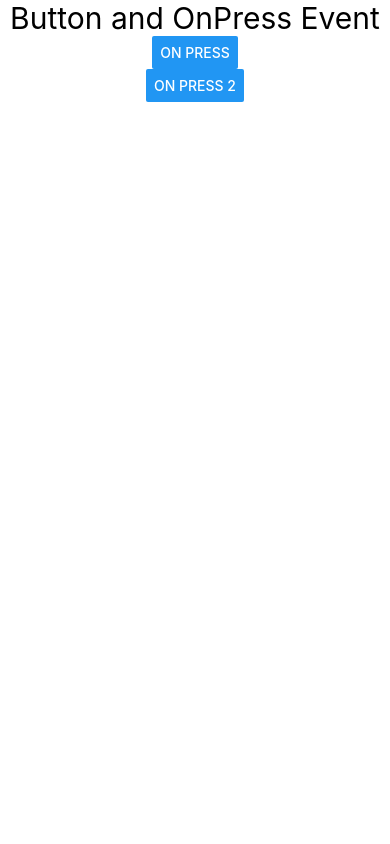
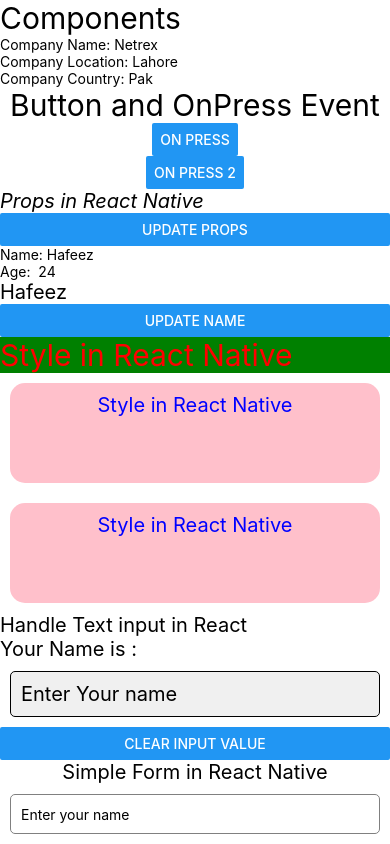
Before and after one commit to Hafeez3344/React-Native, a React Native app: screen / in a window 390 px wide. Built offline with nearby package versions, Linux system fonts and the light colour scheme.

Commit message:
first commit

```diff
--- a/App.tsx
+++ b/App.tsx
@@ -1,19 +1,31 @@
 import React from 'react';
-import {View, Text, Button } from 'react-native';
+import { View, Text, Button, ScrollView } from 'react-native';
 import CompanyData from './components/CompanyData';
 import ButtonAndOnPress from './components/ButtonAndOnPress';
+import Welcome from './components/Props';
+import State from './components/State';
+import Style from './components/Style';
+import TextChange from './components/TextInput';
+import Form from './components/Form';
+import FlatList from './components/FlatList';
 
 function App() {
 
-  let name = "Hafeez"
-  let age = 25;
+
 
   return (
-    <View>
-      {/* <CompanyData/> */}
-      <ButtonAndOnPress/>
-
-    </View>
+    <ScrollView>
+      <View>
+        <CompanyData />
+        <ButtonAndOnPress />
+        <Welcome />
+        <State />
+        <Style />
+        <TextChange />
+        <Form />
+        <FlatList/>
+      </View>
+    </ScrollView>
   );
 }
 
--- /dev/null
+++ b/components/FlatList.jsx
@@ -0,0 +1,24 @@
+import { View, Text } from 'react-native'
+import React from 'react'
+
+const FlatList = () => {
+    let data = [
+        { id: '1', name: 'Item 1' },
+        { id: '2', name: 'Item 2' },
+        { id: '3', name: 'Item 3' },
+        { id: '4', name: 'Item 4' },
+        { id: '5', name: 'Item 5' }
+    ];
+  return (
+    <View>
+      <Text>
+        {
+        data.map((item)=> <Text> {item.name} </Text>)
+        }
+
+        </Text>
+    </View>
+  )
+}
+
+export default FlatList
--- /dev/null
+++ b/components/Form.jsx
@@ -0,0 +1,75 @@
+import { View, Text, TextInput, StyleSheet, Button } from 'react-native';
+import React, { useState } from 'react';
+
+const Form = () => {
+  const [name, setName] = useState('');
+  const [email, setEmail] = useState('');
+  const [password, setPassword] = useState('');
+  const [display, setDisplay] = useState(false);
+    const resetFormData = () => {
+        setDisplay(false);
+        setName('');
+        setEmail('');
+        setPassword('')
+    }
+  return (
+    <View>
+      <Text style={{ fontSize: 20, textAlign: 'center' }}>
+        Simple Form in React Native
+      </Text>
+      <TextInput
+        style={styles.input}
+        placeholder="Enter your name"
+        value={name}
+        onChangeText={text => setName(text)}
+      />
+      <TextInput
+        style={styles.input}
+        placeholder="Enter your email"
+        value={email}
+        onChangeText={text => setEmail(text)}
+      />
+      <TextInput
+        style={styles.input}
+        placeholder="Enter your password"
+        value={password}
+        onChangeText={text => setPassword(text)}
+        secureTextEntry={true}
+      />
+      <View style={{ marginBottom: 10 }}>
+        <Button title="Print Details" onPress={() => setDisplay(true)} />
+      </View>
+
+      <Button title="Clear Details" onPress={resetFormData}/>
+      <View>
+        {display ? (
+          <View>
+            <Text style={{ fontSize: 20, textAlign: 'center' }}>
+              Name: {name}
+            </Text>
+            <Text style={{ fontSize: 20, textAlign: 'center' }}>
+              Email: {email}
+            </Text>
+            <Text style={{ fontSize: 20, textAlign: 'center' }}>
+              Password: {password}
+            </Text>
+          </View>
+        ) : null}
+      </View>
+    </View>
+  );
+};
+
+const styles = StyleSheet.create({
+  input: {
+    height: 40,
+    borderColor: 'gray',
+    borderWidth: 1,
+    marginBottom: 10,
+    paddingHorizontal: 10,
+    margin: 10,
+    borderRadius: 5,
+  },
+});
+
+export default Form;
--- /dev/null
+++ b/components/Props.jsx
@@ -0,0 +1,25 @@
+import { View, Text, Button } from 'react-native'
+import React, { useState } from 'react'
+
+const Welcome = () => {
+  const [name, setName] = useState ("Hafeez")
+  return (
+    <View>
+      <Text style={{fontSize:20, fontStyle:'italic'}}>Props in React Native</Text>
+      <Button title='Update Props' onPress={() => setName('Khan')}/>
+      <User name={name} age={24}/>
+    </View>
+  )
+}
+
+let User = (props) => {
+  // console.log(props.name);
+  return (
+    <View>
+      <Text>Name: {props.name}</Text>
+      <Text>Age:  {props.age}</Text>
+    </View>
+  )
+}
+
+export default Welcome
--- /dev/null
+++ b/components/State.jsx
@@ -0,0 +1,19 @@
+import { View, Text, Button } from 'react-native';
+import React, { useState } from 'react';
+
+const State = () => {
+ const [name, setName] = useState("Hafeez")
+ let testName = () => {
+    setName("Khan")
+ }
+
+  return (
+    <View>
+        <Text style={{fontSize: 20}}>{name}</Text>
+        <Button title='Update Name' onPress={testName}/>
+
+    </View>
+  );
+};
+
+export default State;
--- /dev/null
+++ b/components/Style.jsx
@@ -0,0 +1,28 @@
+import { View, Text, StyleSheet } from 'react-native'
+import React from 'react'
+
+const Style = () => {
+  return (
+    <View>
+      <Text style={{fontSize: 30, color:"red", backgroundColor:"green"}}>Style in React Native</Text>
+      <Text style={styles.textBox}>Style in React Native</Text>
+      <Text style={styles.textBox}>Style in React Native</Text>
+    </View>
+  )
+}
+
+const styles=StyleSheet.create({
+textBox: {
+    color: 'blue',
+    backgroundColor: 'pink',
+    fontSize: 20,
+    margin: 10,
+    padding: 10,
+    borderRadius: 15,
+    height: 100,
+    textAlignVertical: 'center',
+    textAlign: 'center',
+}
+})
+
+export default Style
--- /dev/null
+++ b/components/TextInput.jsx
@@ -0,0 +1,30 @@
+import { View, Text, TextInput, StyleSheet, Button } from 'react-native';
+import React, {useState} from 'react';
+
+const TextChange = () => {
+
+    const [name, setName] = useState("");
+
+  return (
+    <View>
+      <Text style={{ fontSize: 20 }}>Handle Text input in React</Text>
+      <Text style={{fontSize: 20}}>Your Name is : {name}</Text>
+      <TextInput style={styles.textInput}  placeholder='Enter Your name' value={name} onChangeText={(text) => setName(text)}/>
+        <Button title='Clear Input Value' onPress={()=> setName('')}/>
+    </View>
+  );
+};
+
+let styles = StyleSheet.create({
+  textInput: {
+    fontSize: 20,
+    borderWidth: 1,
+    borderColor: 'black',
+    padding: 10,
+    borderRadius: 5,
+    margin: 10,
+    backgroundColor: '#f0f0f0'
+  }
+})
+
+export default TextChange;
```
Also changed, not shown: components/ButtonAndOnPress.jsx (+11 -12 lines).
